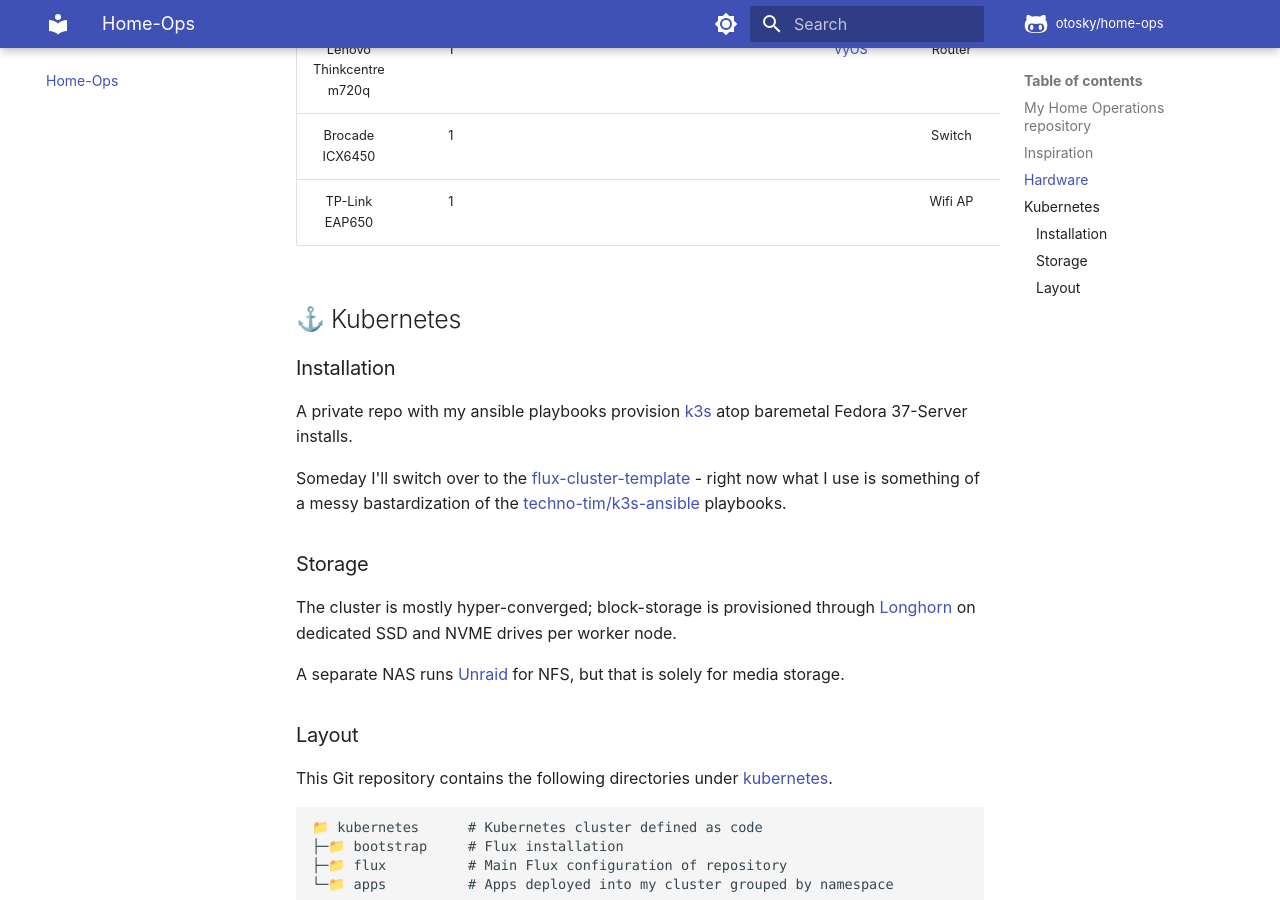
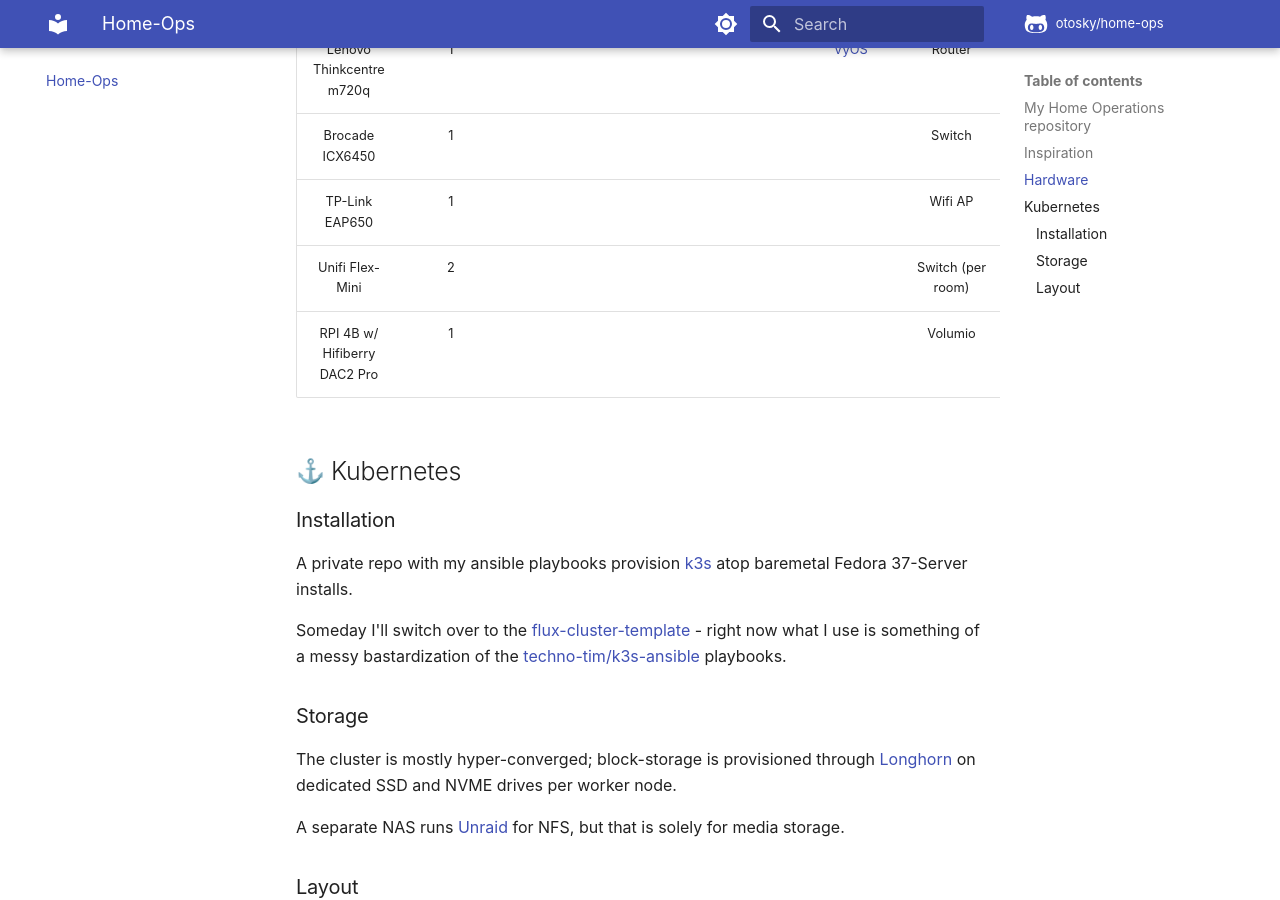
Before and after one commit to otosky/home-ops, an MkDocs documentation site: the page built from docs/index.md, in a window 1280 px wide and 900 px high, scrolled down 1150 px. Built offline with MkDocs 1.6.1 and Material for MkDocs 9.7.7, drawn with Linux system fonts in a browser that asks for light colours; emoji names are drawn with the system emoji font; comment, search, counter and statistics services are not loaded.

Commit message:
add volumio and mini switches to inventory

```diff
--- a/docs/index.md
+++ b/docs/index.md
@@ -28,6 +28,8 @@
 |         Lenovo Thinkcentre m720q          |   1   |              |                |                         | [VyOS](https://github.com/otosky/vyos-config) |          Router          |
 |              Brocade ICX6450              |   1   |              |                |                         |                                               |          Switch          |
 |              TP-Link EAP650               |   1   |              |                |                         |                                               |         Wifi AP          |
+|              Unifi Flex-Mini              |   2   |              |                |                         |                                               |    Switch (per room)     |
+|       RPI 4B w/ Hifiberry DAC2 Pro        |   1   |              |                |                         |                                               |         Volumio          |
 
 ## :anchor: Kubernetes
 
```
Also changed, not shown: README.md (+2 -0 lines).
